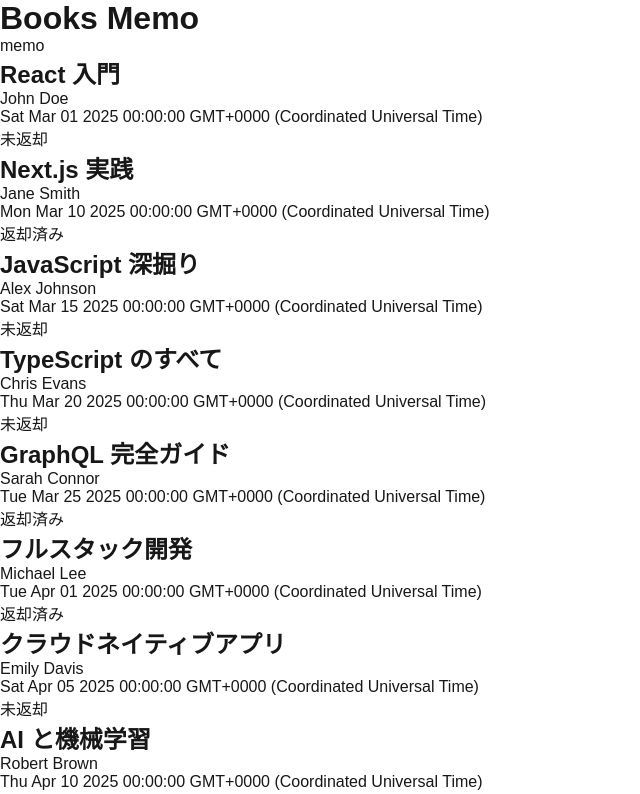
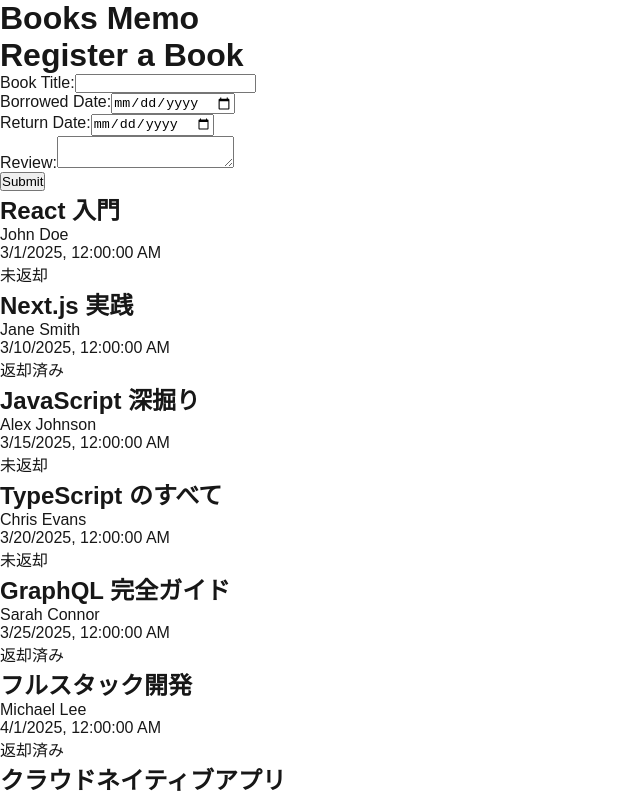
Before and after one commit to nosukeuehara/BooksMemo, a Next.js app: page / in a window 1280 px wide. Shown: the top 794 px of the page, without its empty margins (0-640 px from the left). Built offline with nearby package versions, Linux system fonts and the light colour scheme.

Commit message:
本の表示

```diff
--- a/src/app/globals.css
+++ b/src/app/globals.css
@@ -35,8 +35,8 @@
   text-decoration: none;
 }
 
-@media (prefers-color-scheme: dark) {
+/* @media (prefers-color-scheme: dark) {
   html {
     color-scheme: dark;
   }
-}
+} */
--- a/src/app/page.tsx
+++ b/src/app/page.tsx
@@ -1,18 +1,19 @@
 import mockBooks from "@/mock/libraryMgMock";
 import { Book } from "@/types/types";
+import RegisterBook from "./register/page";
 
 export default function Home() {
   const data: Book[] = mockBooks;
   return (
     <div>
       <h1>Books Memo</h1>
-      <div>memo</div>
+      <RegisterBook />
       <div>
         {data.map((item) => (
           <div key={item.id}>
             <h2>{item.title}</h2>
             <p>{item.author}</p>
-            <p>{item.dueDate.toString()}</p>
+            <p>{item.dueDate.toLocaleString()}</p>
             <p>{item.returned ? "返却済み" : "未返却"}</p>
           </div>
         ))}
--- /dev/null
+++ b/src/app/register/page.tsx
@@ -0,0 +1,62 @@
+"use client";
+
+import React, { useState } from "react";
+
+const RegisterBook: React.FC = () => {
+  const [title, setTitle] = useState("");
+  const [borrowedDate, setBorrowedDate] = useState("");
+  const [returnDate, setReturnDate] = useState("");
+  const [review, setReview] = useState("");
+
+  const handleSubmit = (e: React.FormEvent) => {
+    e.preventDefault();
+    // Handle form submission logic here
+    console.log({ title, borrowedDate, returnDate, review });
+  };
+
+  return (
+    <div>
+      <h1>Register a Book</h1>
+      <form onSubmit={handleSubmit}>
+        <div>
+          <label htmlFor="title">Book Title:</label>
+          <input
+            type="text"
+            id="title"
+            value={title}
+            onChange={(e) => setTitle(e.target.value)}
+          />
+        </div>
+        <div>
+          <label htmlFor="borrowedDate">Borrowed Date:</label>
+          <input
+            type="date"
+            id="borrowedDate"
+            value={borrowedDate}
+            onChange={(e) => setBorrowedDate(e.target.value)}
+          />
+        </div>
+        <div>
+          <label htmlFor="returnDate">Return Date:</label>
+          <input
+            type="date"
+            id="returnDate"
+            value={returnDate}
+            onChange={(e) => setReturnDate(e.target.value)}
+          />
+        </div>
+        <div>
+          <label htmlFor="review">Review:</label>
+          <textarea
+            id="review"
+            value={review}
+            onChange={(e) => setReview(e.target.value)}
+          />
+        </div>
+        <button type="submit">Submit</button>
+      </form>
+    </div>
+  );
+};
+
+export default RegisterBook;
```
